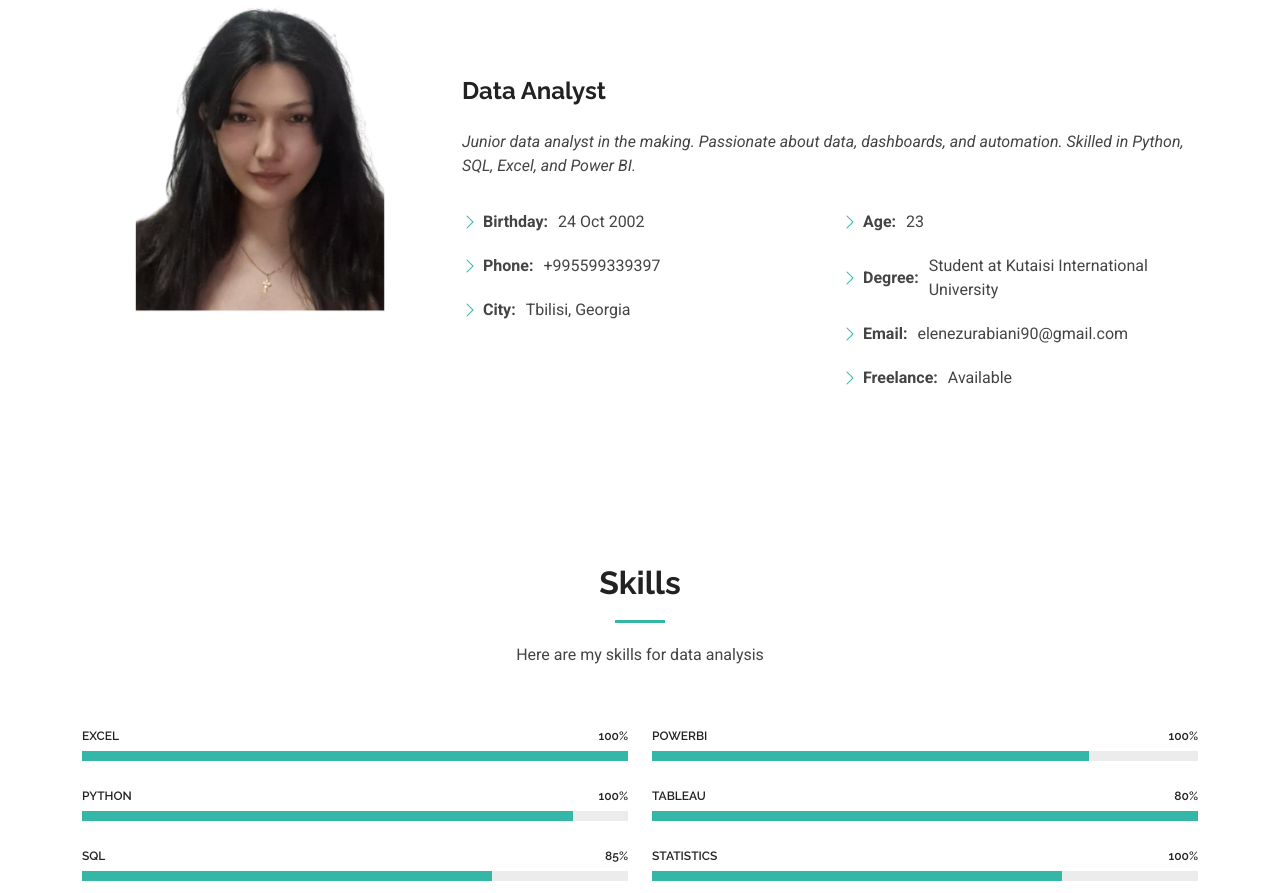
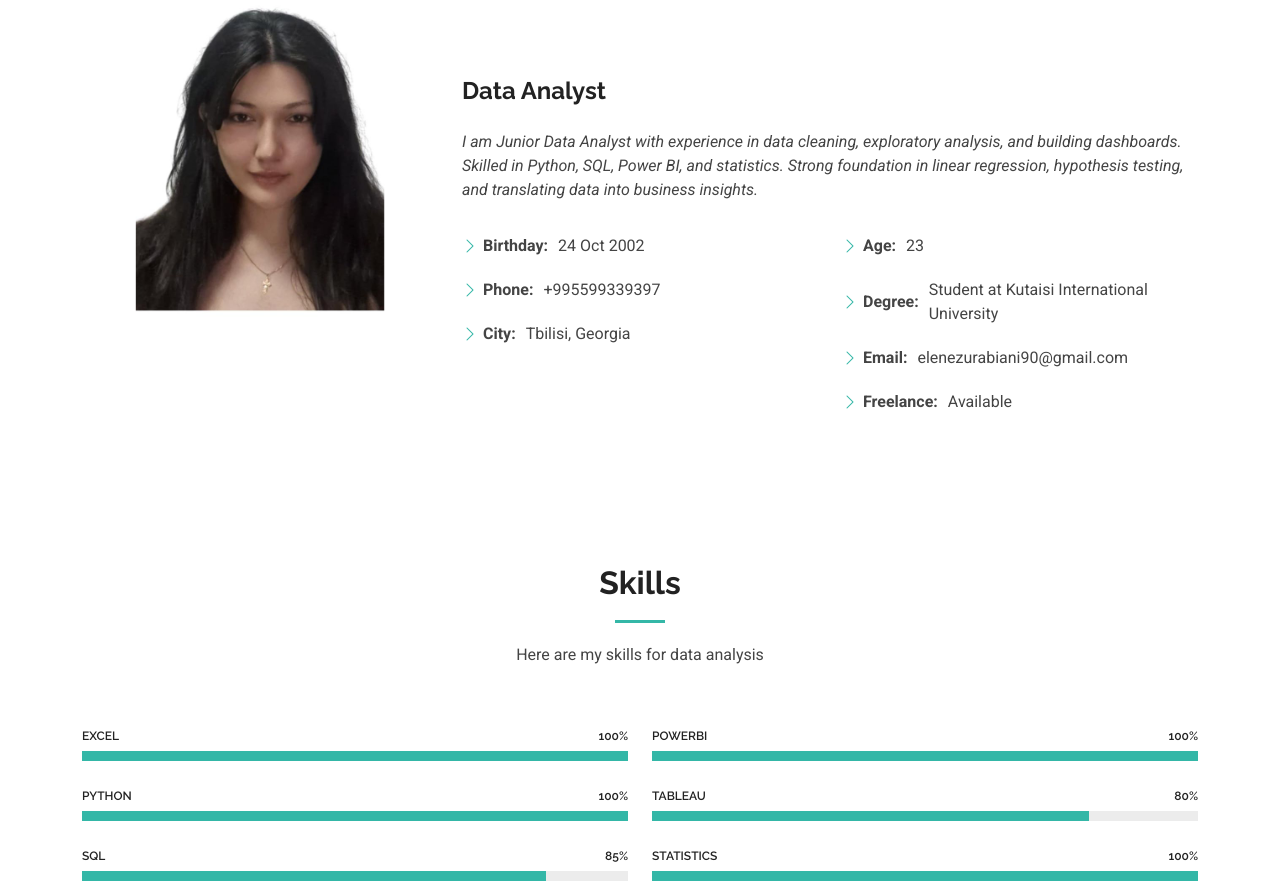
Before and after one commit to elenescr/portfolio, a plain HTML site: page about.html in a window 1280 px wide. Shown: the part 204-1097 px from the top of the page. Drawn offline with Linux system fonts and the light colour scheme.

Commit message:
"details in skills"

```diff
--- a/about.html
+++ b/about.html
@@ -91,7 +91,7 @@
           <div class="col-lg-8 content">
             <h2>Data Analyst</h2>
             <p class="fst-italic py-3">
-              Junior data analyst in the making. Passionate about data, dashboards, and automation. Skilled in Python, SQL, Excel, and Power BI.
+              I am Junior Data Analyst with experience in data cleaning, exploratory analysis, and building dashboards. Skilled in Python, SQL, Power BI, and statistics. Strong foundation in linear regression, hypothesis testing, and translating data into business insights.
             </p>
             <div class="row">
               <div class="col-lg-6">
@@ -145,14 +145,14 @@
             <div class="progress">
               <span class="skill"><span>Python</span> <i class="val">100%</i></span>
               <div class="progress-bar-wrap">
-                <div class="progress-bar" role="progressbar" aria-valuenow="90" aria-valuemin="0" aria-valuemax="100"></div>
+                <div class="progress-bar" role="progressbar" aria-valuenow="100" aria-valuemin="0" aria-valuemax="100"></div>
               </div>
             </div><!-- End Skills Item -->
 
             <div class="progress">
               <span class="skill"><span>SQL</span> <i class="val">85%</i></span>
               <div class="progress-bar-wrap">
-                <div class="progress-bar" role="progressbar" aria-valuenow="75" aria-valuemin="0" aria-valuemax="100"></div>
+                <div class="progress-bar" role="progressbar" aria-valuenow="85" aria-valuemin="0" aria-valuemax="100"></div>
               </div>
             </div><!-- End Skills Item -->
 
@@ -163,21 +163,21 @@
             <div class="progress">
               <span class="skill"><span>PowerBI</span> <i class="val">100%</i></span>
               <div class="progress-bar-wrap">
-                <div class="progress-bar" role="progressbar" aria-valuenow="80" aria-valuemin="0" aria-valuemax="100"></div>
+                <div class="progress-bar" role="progressbar" aria-valuenow="100" aria-valuemin="0" aria-valuemax="100"></div>
               </div>
             </div><!-- End Skills Item -->
 
             <div class="progress">
               <span class="skill"><span>Tableau</span> <i class="val">80%</i></span>
               <div class="progress-bar-wrap">
-                <div class="progress-bar" role="progressbar" aria-valuenow="100" aria-valuemin="0" aria-valuemax="100"></div>
+                <div class="progress-bar" role="progressbar" aria-valuenow="80" aria-valuemin="0" aria-valuemax="100"></div>
               </div>
             </div><!-- End Skills Item -->
 
             <div class="progress">
               <span class="skill"><span> Statistics </span> <i class="val">100%</i></span>
               <div class="progress-bar-wrap">
-                <div class="progress-bar" role="progressbar" aria-valuenow="75" aria-valuemin="0" aria-valuemax="100"></div>
+                <div class="progress-bar" role="progressbar" aria-valuenow="100" aria-valuemin="0" aria-valuemax="100"></div>
               </div>
             </div><!-- End Skills Item -->
 
```
